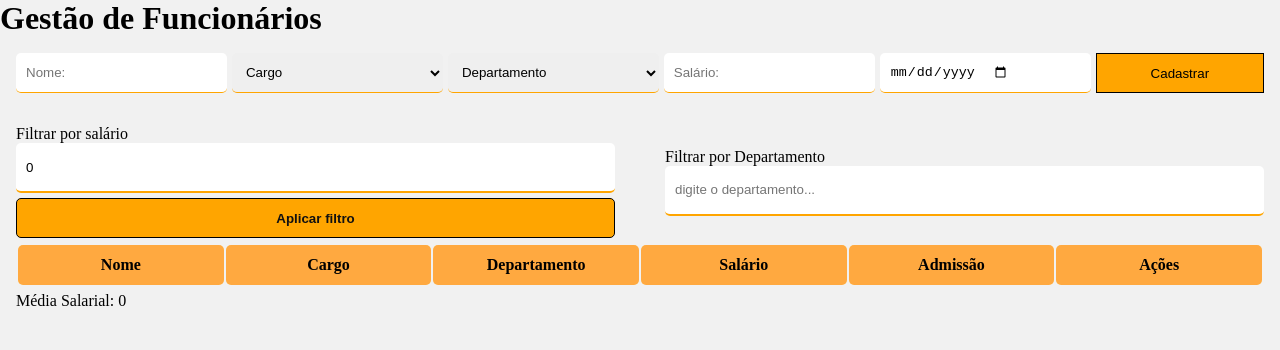
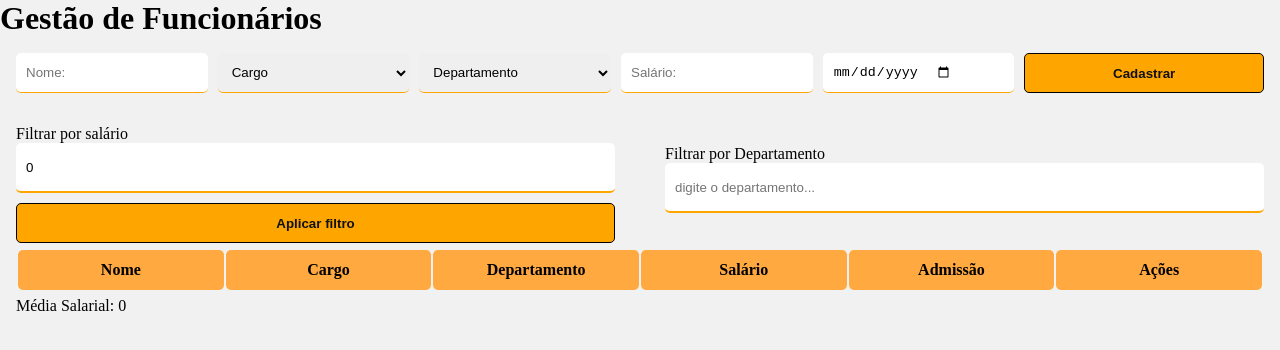
Before and after one commit to eiericksilva/gestao-frontend, a React (Vite) app: page / in a window 1280 px wide. Shown: the top 350 px of the page. Built offline with nearby package versions, Linux system fonts and the light colour scheme.

Commit message:
componentizando button

```diff
--- /dev/null
+++ b/src/components/button/index.jsx
@@ -0,0 +1,11 @@
+import { Container } from "./styles";
+
+const Button = ({ onClick, title, type }) => {
+  return (
+    <Container onClick={onClick} type={type}>
+      {title}
+    </Container>
+  );
+};
+
+export default Button;
--- /dev/null
+++ b/src/components/button/styles.js
@@ -0,0 +1,26 @@
+import styled from "styled-components";
+
+export const Container = styled.button`
+  width: 100%;
+  height: 40px;
+  border: 1px solid black;
+  border-radius: 5px;
+  background-color: #ffa500;
+  color: #111;
+  margin-left: none;
+  font-weight: bold;
+  display: flex;
+  justify-content: center;
+  align-items: center;
+
+  @media (max-width: 1024px) {
+    margin: 0 auto;
+  }
+
+  &:hover {
+    background-color: #ff8c00;
+    color: #000;
+    font-weight: bold;
+    cursor: pointer;
+  }
+`;
--- a/src/components/forms/adicioanarFuncionarioForm/index.jsx
+++ b/src/components/forms/adicioanarFuncionarioForm/index.jsx
@@ -1,7 +1,13 @@
 import { useForm } from "react-hook-form";
 import FuncionarioContext from "../../../context/Funcionario.context";
 import { useContext } from "react";
-import { Container, Form } from "../adicioanarFuncionarioForm/styles.js";
+import {
+  ButtonContainer,
+  Container,
+  Form,
+  InputContainer,
+} from "../adicioanarFuncionarioForm/styles.js";
+import Button from "../../button";
 
 const AdicionarFuncionariosForm = () => {
   const { funcionario, funcionarios, setFuncionarios } =
@@ -18,6 +24,7 @@ const AdicionarFuncionariosForm = () => {
   return (
     <Container>
       <Form onSubmit={handleSubmit(onSubmit)}>
+        <InputContainer>
           <input type="text" placeholder="Nome:" {...register("nome")} />
           <select {...register("cargo")} defaultValue="">
             <option value="" disabled>
@@ -30,7 +37,9 @@ const AdicionarFuncionariosForm = () => {
             <option value="recepcionista">Recepcionista</option>
             <option value="instrutor">Instrutor</option>
             <option value="personal trainer">Personal Trainer</option>
-          <option value="auxiliar de musculacao">Auxiliar de Musculação</option>
+            <option value="auxiliar de musculacao">
+              Auxiliar de Musculação
+            </option>
             <option value="auxiliar de limpeza">Auxiliar de Limpeza</option>
             <option value="seguranca">Segurança</option>
           </select>
@@ -45,9 +54,16 @@ const AdicionarFuncionariosForm = () => {
             <option value="limpeza e manutenção">limpeza e manutenção</option>
             <option value="seguranca">segurança</option>
           </select>
-        <input type="number" placeholder="Salário:" {...register("salario")} />
+          <input
+            type="number"
+            placeholder="Salário:"
+            {...register("salario")}
+          />
           <input type="date" placeholder="Admissão" {...register("admissao")} />
-        <button type="submit">Cadastrar</button>
+        </InputContainer>
+        <ButtonContainer>
+          <Button type="submit" title="Cadastrar" />
+        </ButtonContainer>
       </Form>
     </Container>
   );
--- a/src/components/forms/adicioanarFuncionarioForm/styles.js
+++ b/src/components/forms/adicioanarFuncionarioForm/styles.js
@@ -1,14 +1,32 @@
 import styled from "styled-components";
 
 export const Container = styled.div``;
+
+export const InputContainer = styled.div`
+  display: flex;
+  width: 80%;
+  gap: 10px;
+
+  @media (max-width: 1024px) {
+    flex-direction: column;
+    width: 100%;
+  }
+`;
+
+export const ButtonContainer = styled.div`
+  flex: 1;
+  width: 90%;
+  margin: 0 auto;
+`;
+
 export const Form = styled.form`
   display: flex;
   gap: 5px;
   padding: 16px;
+  gap: 10px;
 
   @media (max-width: 1024px) {
     flex-direction: column;
-    gap: 10px;
   }
 
   input,
@@ -29,23 +47,4 @@ export const Form = styled.form`
       margin: 0 auto;
     }
   }
-
-  button {
-    padding: 5px;
-    width: 200px;
-    border: 1px solid black;
-    background-color: #ffa500;
-
-    @media (max-width: 1024px) {
-      width: 90%;
-      height: 50px;
-      margin: 0 auto;
-    }
-
-    &:hover {
-      background-color: #ff8c00;
-      color: #111;
-      cursor: pointer;
-    }
-  }
 `;
--- a/src/components/relacaoFuncionarios/index.jsx
+++ b/src/components/relacaoFuncionarios/index.jsx
@@ -1,6 +1,7 @@
 import { useContext, useState, useEffect } from "react";
 import FuncionarioContext from "../../context/Funcionario.context";
 import { Container } from "./styles";
+import Button from "../../components/button";
 
 const RelacaoFuncionarios = () => {
   const {
@@ -69,8 +70,6 @@ const RelacaoFuncionarios = () => {
       (funcionario) => funcionario.id === id
     );
     setFuncionarioParaEditar(funcionarioSelecionado);
-
-    console.log("fpe:", funcionarioParaEditar);
   };
 
   return (
@@ -87,9 +86,10 @@ const RelacaoFuncionarios = () => {
               onChange={(e) => setSalario(e.target.value)}
             />
           </label>
-          <button onClick={() => filtrarTabelaFuncionariosPorSalario(salario)}>
-            Aplicar filtro
-          </button>
+          <Button
+            title="Aplicar filtro"
+            onClick={() => filtrarTabelaFuncionariosPorSalario(salario)}
+          />
         </div>
         <div>
           <label htmlFor="filtroDepartamento">
@@ -126,16 +126,16 @@ const RelacaoFuncionarios = () => {
                 <td>{funcionario.admissao}</td>
                 <td>
                   <div>
-                    <button
+                    <Button
+                      title="Editar Funcionário"
                       onClick={() =>
                         lidandoComEdicaoFuncionario(funcionario.id)
                       }
-                    >
-                      Editar Funcionário
-                    </button>
-                    <button onClick={() => excluirFuncionario(funcionario.id)}>
-                      Excluir Funcionário
-                    </button>
+                    />
+                    <Button
+                      title="Excluir Funcionário"
+                      onClick={() => excluirFuncionario(funcionario.id)}
+                    />
                   </div>
                 </td>
               </tr>
--- a/src/components/relacaoFuncionarios/styles.js
+++ b/src/components/relacaoFuncionarios/styles.js
@@ -15,8 +15,6 @@ export const Container = styled.div`
       width: 90%;
       margin: 0 auto;
       flex-direction: column;
-    }
-    @media (max-width: 1024px) {
     }
 
     div {
@@ -44,24 +42,7 @@ export const Container = styled.div`
           outline: none;
           display: flex;
           justify-content: space-between;
-        }
-      }
-
-      button {
-        padding: 5px;
-        width: 100%;
-        height: 40px;
-        border: 1px solid black;
-        border-radius: 5px;
-        background-color: #ffa500;
-        color: #111;
-        margin-top: 5px;
-        font-weight: bold;
-
-        &:hover {
-          background-color: #ff8c00;
-          color: #000;
-          cursor: pointer;
+          margin-bottom: 10px;
         }
       }
     }
@@ -99,23 +80,6 @@ export const Container = styled.div`
           div {
             display: flex;
             gap: 5px;
-
-            button {
-              padding: 5px;
-              width: 50%;
-              height: 40px;
-              border: 1px solid black;
-              border-radius: 5px;
-              background-color: #ffa500;
-              font-weight: bold;
-              color: #111;
-
-              &:hover {
-                background-color: #ff8c00;
-                color: #000;
-                cursor: pointer;
-              }
-            }
           }
         }
       }
@@ -132,22 +96,5 @@ export const Container = styled.div`
       height: 40px;
       margin-right: none;
     }
-    button {
-      width: 20%;
-      height: 40px;
-      border: 1px solid black;
-      border-radius: 5px;
-      background-color: #ffa500;
-      color: #111;
-      margin-left: none;
-      font-weight: bold;
-
-      &:hover {
-        background-color: #ff8c00;
-        color: #000;
-        font-weight: bold;
-        cursor: pointer;
-      }
-    }
   }
 `;
```
Also changed, not shown: src/components/forms/editarFuncionarioForm/styles.js (+0 -19 lines). Lines whose indentation alone changed are shown as unchanged.
